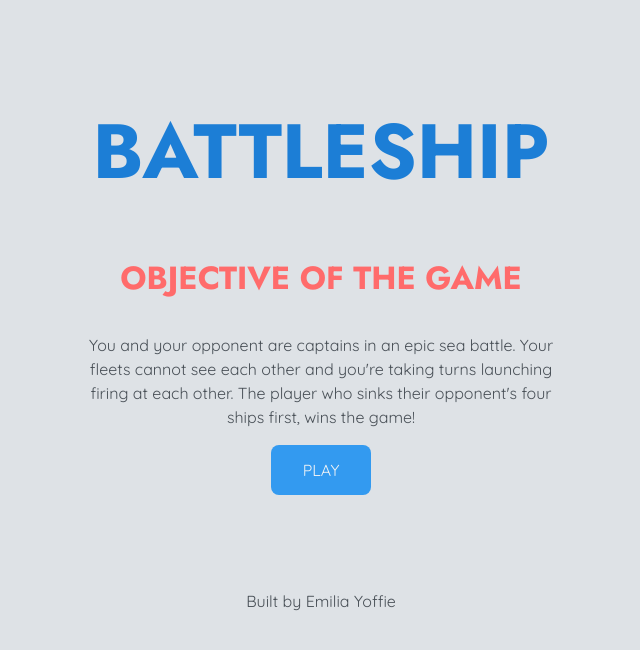
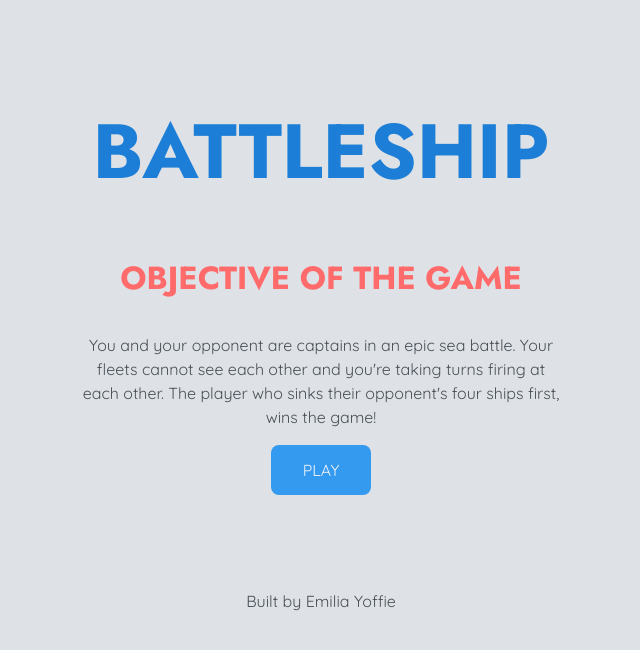
Before and after one commit to emiliayoffie/Battleship, a React (Vite) app: page / in a window 1280 px wide. Shown: the top 650 px of the page, without its empty margins (319-959 px from the left). Built offline with nearby package versions, Linux system fonts and the light colour scheme.

Commit message:
Updates verbiage in WelcomeScreen.tsx text.

```diff
--- a/src/components/ui-components/WelcomeScreen/WelcomeScreen.tsx
+++ b/src/components/ui-components/WelcomeScreen/WelcomeScreen.tsx
@@ -15,7 +15,7 @@ const WelcomeScreen = ({ startPlay }: WelcomeScreenProps) => {
           <h2 className="game-info-box-title">Objective of the Game</h2>
           <p className="game-info">
             You and your opponent are captains in an epic sea battle. Your
-            fleets cannot see each other and you&apos;re taking turns launching
+            fleets cannot see each other and you&apos;re taking turns
             firing at each other. The player who sinks their opponent&apos;s
             four ships first, wins the game!
           </p>
```
